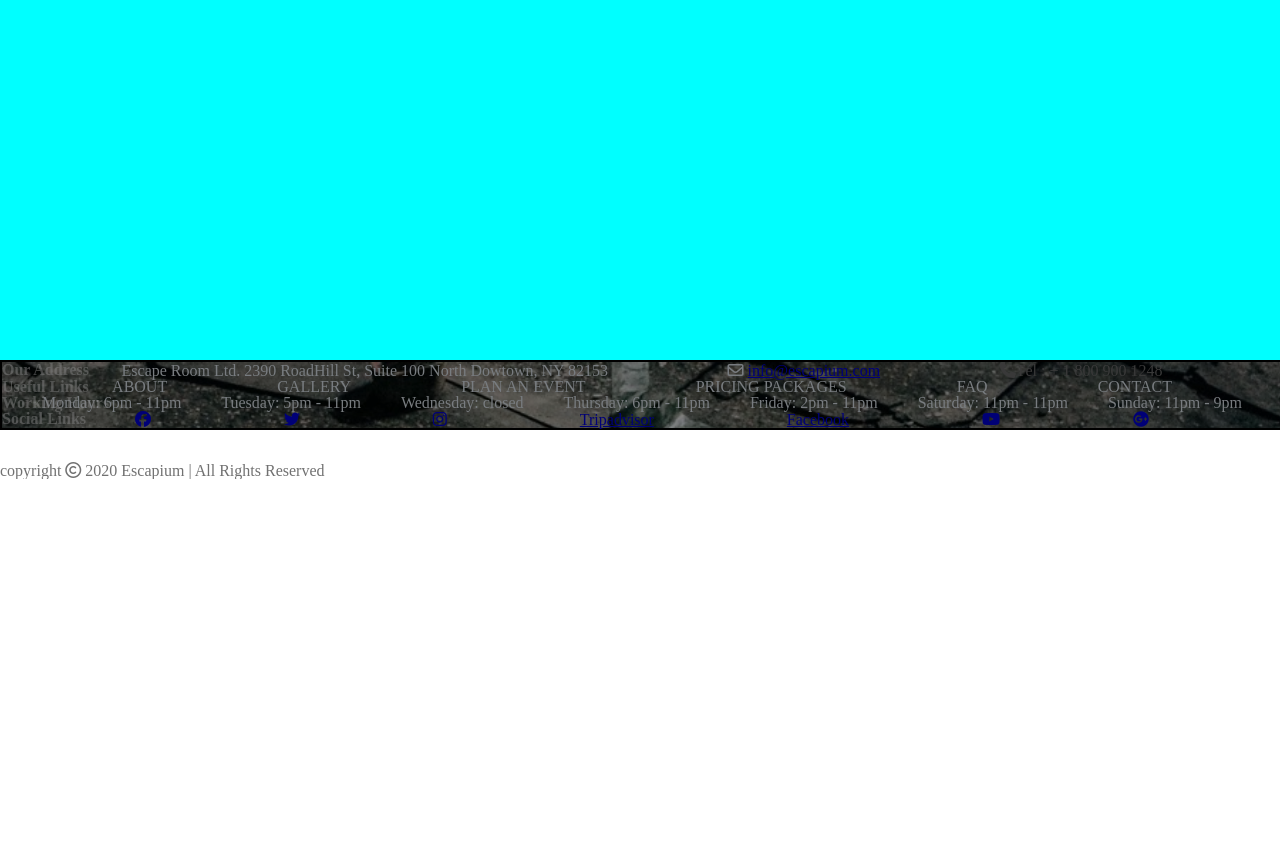
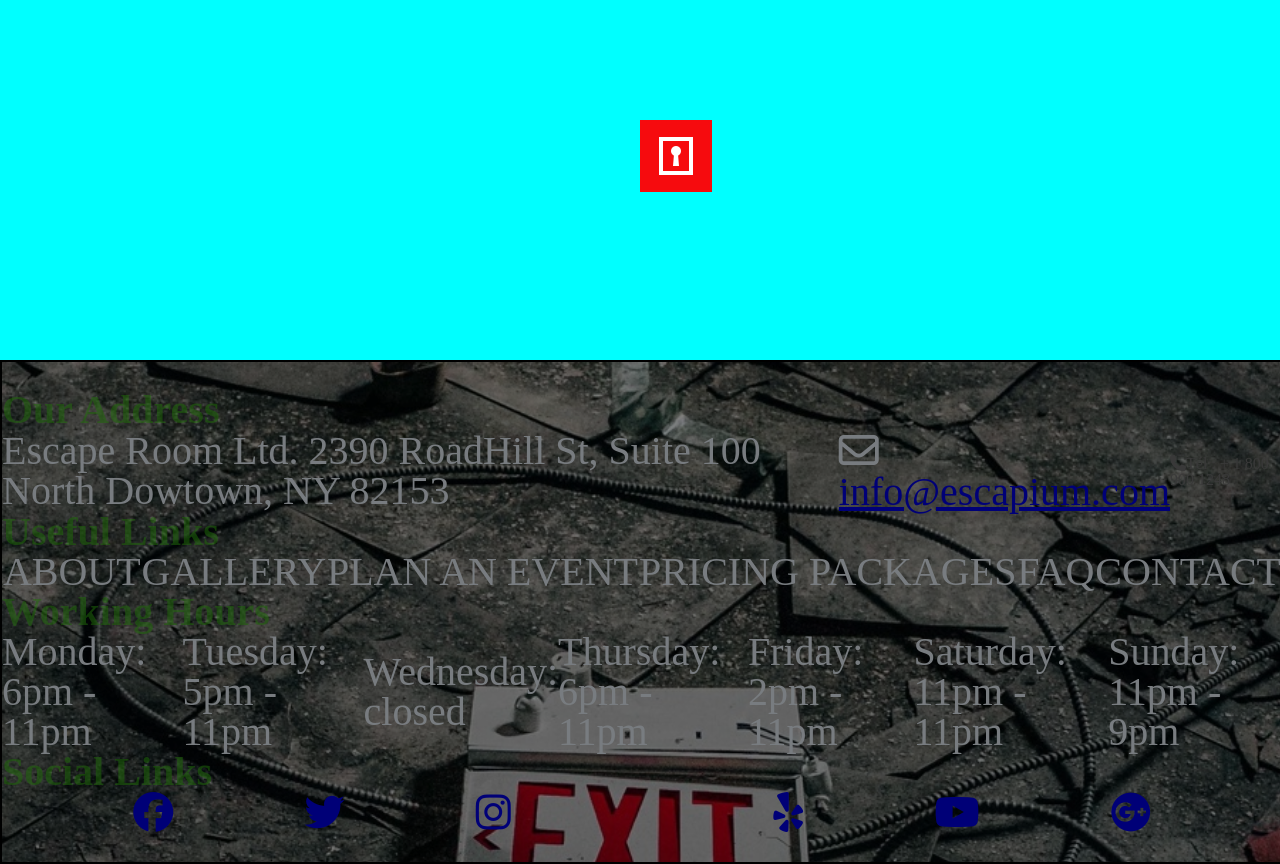
Before and after one commit to becodeorg/hamilton-7-escapium-hacolo, a plain HTML site: page contact.html in a window 1280 px wide. Shown: the part 840-1704 px from the top of the page. Before the commit the page ends 1319 px from the top, so only its background shows below. Drawn offline with Linux system fonts and the light colour scheme; some icons are missing.

Commit message:
contact css flex

```diff
--- a/contact.html
+++ b/contact.html
@@ -61,9 +61,9 @@
                 <img class="key" src="./resources/images/gmap-logo.png" alt="">
             </div>
     </section>
-    <!-- ------------------------------ADRESSE ---------------------------------------->
+    <!-- ------------------------------ADRESSE EXIT---------------------------------------->
     <section class="img-exit">
-            <div>
+            <div class="exit-address">
                 <h4 id="title-h4"> Our Address</h4>
                     <ul>
                         <li>
@@ -83,7 +83,7 @@
                     </ul>
     <!-- ------------------------------LIEN UTILES  ---------------------------------------->
 
-
+            <div class="exit-useful">
                 <h4 id="title-h4"> Useful Links</h4>
                     <ul>
                         <li>ABOUT</li>
@@ -93,7 +93,8 @@
                         <li>FAQ</li>
                         <li>CONTACT</li>
                     </ul>
-
+            </div>
+            <div class="exit-working">
                 <h4 id="title-h4"> Working Hours</h4>
                     <ul>
                         <li>Monday:    6pm - 11pm </li>
@@ -104,26 +105,29 @@
                         <li>Saturday:  11pm - 11pm</li>
                         <li>Sunday:    11pm - 9pm</li>
                     </ul>
-
+            </div>
+            <div class="exit-social">
                 <h4 id="title-h4"> Social Links</h4>
                     <ul>
                         <li> <a href="https://fr-fr.facebook.com"> <i class="fa-brands fa-facebook"></i>  </a> </li>
                         <li> <a href="https://twitter.com"> <i class="fa-brands fa-twitter"></i>        </a> </li>
                         <li> <a href="https://www.instagram.com "> <i class="fa-brands fa-instagram"></i> </a> </li>
-                        <li> <a href="https://www.tripadvisor.com"> <i class="fa-brands fa-tripadvisor" ></i>Tripadvisor </a> </li>
-                        <li> <a href="https://fr-fr.facebook.com"> Facebook </a> </li>
+                        <li> <a href="https://www.tripadvisor.com"> <i class="fa-brands fa-tripadvisor" ></i></a> </li>
+                        <li> <a href="https://fr-fr.facebook.com"> <i class="fa-brands fa-yelp"></i></a> </li>
                         <li> <a href="https://www.youtube.com"> <i class="fa-brands fa-youtube"></i> </a> </li>
                         <li> <a href="https://www.google.com"> <i class="fa-brands fa-google-plus"></i>  </a> </li>
                     </ul>
+            </div>
         </div>
     </section>
     <section>
-        <div class="footer">
+        <!--<div class="footer">
             <img src="./resources/images/footer-logo.png" alt="logo escapium">
             <p>copyright <i class="fa-regular fa-copyright"></i> 2020 Escapium | All Rights Reserved </p>
 
 
         </div>
+    -->
     </section>
 </body>
 </html>
--- a/resources/scss/style.scss
+++ b/resources/scss/style.scss
@@ -69,7 +69,7 @@ li{
   background-color: #1b1b1b;
   width: 1920px;
   height: 15rem;
-display: grid;
+  display: grid;
   grid-template-columns: repeat(2, 1fr);
   grid-template-rows: 1fr;
   grid-column-gap: 0px;
@@ -161,11 +161,14 @@ p{
 .img-satellite{
   height:30rem;
   background-color: aqua;
+  position: relative;
 }
 .key{
-  display: block;
-  margin-left: auto;
-  margin-right: auto;
+  margin: 0;
+    position: absolute;
+    top: 50%;
+    left: 50%;
+
 }
 
 /***************************ADRESSE*********************/
@@ -181,24 +184,42 @@ a.mailto:hover,a.mailto:active{
   background-repeat: no-repeat;
   background-size: cover;
   width: 100%;
+  height: 500px;
   filter: brightness(50%);
   position: relative;
   border: 2px solid black;
-
+  font-size: 40px;
+  font-weight: 100;
+  //display: grid;
+  align-content: center;
+  display: flex;
+    flex-direction: row;
+    flex-wrap: wrap;
+    justify-content: center;
+    align-content: space-around;
+    align-items: center;
+}
+.exit-address:nth-last-child(1){order: 0;
+  flex: 0 1 auto;
+  align-self: auto;
+}
+.exit-useful:nth-last-child(2) {order: 0;
+  flex: 0 1 auto;
+  align-self: auto;
+}
+.exit-working:nth-last-child(3) {order: 0;
+  flex: 0 1 auto;
+  align-self: auto;
+}
+.exit-social:nth-last-child(4) {order: 0;
+  flex: 0 1 auto;
+  align-self: auto;
 }
 
-/*******************Liens Utiles*********/
+
 #title-h4{
-  color:white;
+  color:rgb(65, 218, 18);
   font-weight: 600;
   opacity: 0.5;
-  position: absolute;
+ // position: absolute;
 }
-ul{
-  display: flex;
-    flex-direction: row;
-    flex-wrap: nowrap;
-    justify-content: space-evenly;
-    align-items: center;
-    align-content: space-between;
-  }
```
Also changed, not shown: resources/css/style.css, 1 other file.
